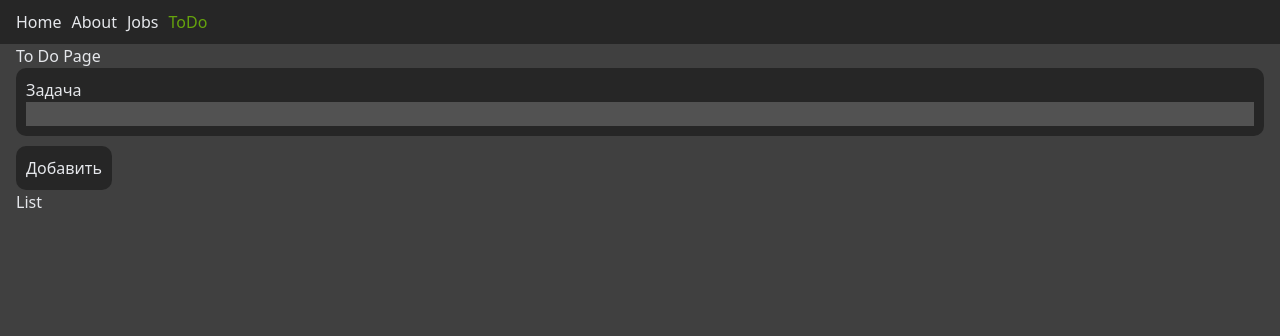
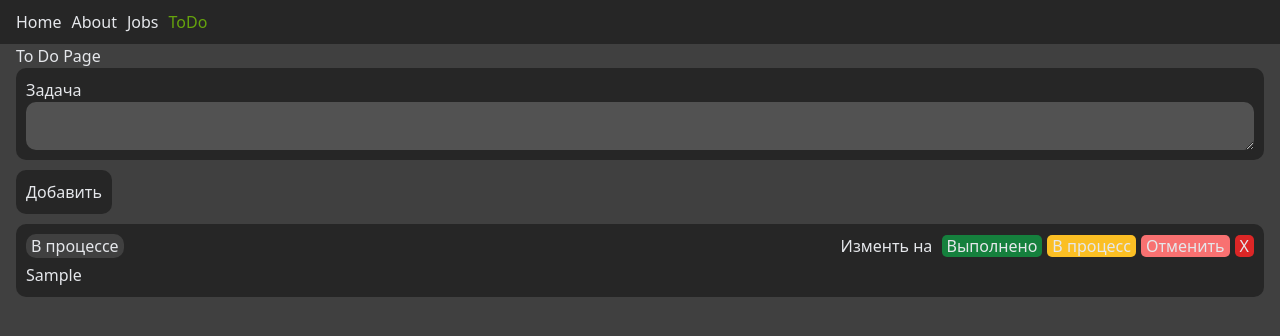
Before and after one commit to VladislavVB/vue-type, a Vue app: page /todo in a window 1280 px wide. Both pictures are taken after typing "Sample" into the empty fields and a click on the button "Добавить". Shown: the top 336 px of the page. Built offline with nearby package versions, Linux system fonts and the light colour scheme.

Commit message:
todo list complite

```diff
--- a/src/components/Jobs/JobList.vue
+++ b/src/components/Jobs/JobList.vue
@@ -1,6 +1,7 @@
 <script setup lang="ts">
 import { computed } from '@vue/reactivity'
 import { PropType } from 'vue'
+
 import Job from '../../types/Jobs/Job'
 import OrderTerm from '../../types/Jobs/OrderTearm'
 
--- a/src/components/ToDo/FormToDo.vue
+++ b/src/components/ToDo/FormToDo.vue
@@ -1,5 +1,5 @@
 <script setup lang="ts">
-import { reactive } from 'vue'
+import { reactive, ref } from 'vue'
 import TaskInterface from '../../types/ToDo/Task'
 
 const emits = defineEmits(['addTask'])
@@ -11,21 +11,21 @@ const task = reactive<TaskInterface>({
 })
 
 const sendTask = () => {
-  emits('addTask', task)
+  emits('addTask', Object.assign({}, task))
   task.id = Date.now()
   task.title = ''
 }
-// const emitAddTask = () => {
-//   emits('addTask', )
-
-// }
-
 </script>
 <template>
   <form class="form" @submit.prevent="sendTask">
     <div class="input-group rounded-sm bg-neutral-800">
       <label>Задача</label>
-      <input class="bg-neutral-600" type="text" v-model="task.title" />
+      <textarea
+        required
+        class="bg-neutral-600"
+        type="text"
+        v-model="task.title"
+      />
     </div>
     <button class="bg-neutral-800" type="submit">Добавить</button>
   </form>
@@ -39,6 +39,9 @@ const sendTask = () => {
   border-radius: 10px !important;
   margin-bottom: 10px;
 }
+.input-group textarea {
+  border-radius: 10px;
+}
 .form button {
   border-radius: 10px;
   padding: 10px;
--- /dev/null
+++ b/src/components/ToDo/ItemToDo.vue
@@ -0,0 +1,69 @@
+<script setup lang="ts">
+import { PropType } from 'vue'
+import TaskStatus from '../../types/ToDo/TaskStatus'
+
+import TaskInterface from '../../types/ToDo/Task'
+
+const props = defineProps({
+  task: {
+    required: true,
+    type: Object as PropType<TaskInterface>,
+  },
+})
+
+const emits = defineEmits(['changeStatus', 'deliteTask'])
+
+const changeStatus = (ststus: TaskStatus) => {
+  emits('changeStatus', props.task, ststus)
+}
+const deliteTask = () => {
+  emits('deliteTask', props.task)
+}
+</script>
+<template>
+  <div class="card-task bg-neutral-800">
+    <div class="header">
+      <div class="status bg-neutral-700">{{ props.task.ststus }}</div>
+      <div class="buttons">
+        Изменть на
+        <span @click.stop="changeStatus('Выполнено')" class="bg-green-700"
+          >Выполнено</span
+        >
+        <span @click.stop="changeStatus('В процессе')" class="bg-amber-400"
+          >В процесс</span
+        >
+        <span @click.stop="changeStatus('Отменена')" class="bg-red-400"
+          >Отменить</span
+        >
+        <span @click.stop="deliteTask" class="bg-red-600">X</span>
+      </div>
+    </div>
+    <div class="text">{{ props.task.title }}</div>
+  </div>
+</template>
+
+<style>
+.card-task {
+  padding: 10px;
+  border-radius: 10px;
+  margin-top: 10px;
+}
+.card-task .status {
+  padding-left: 5px;
+  padding-right: 5px;
+  margin-bottom: 5px;
+  border-radius: 10px;
+  width: fit-content;
+}
+.card-task .header {
+  display: flex;
+  justify-content: space-between;
+}
+.card-task .buttons span {
+  margin-left: 5px;
+  padding-left: 5px;
+  padding-right: 5px;
+  border-radius: 5px;
+  cursor: pointer;
+}
+</style>
--- a/src/components/ToDo/ListToDo.vue
+++ b/src/components/ToDo/ListToDo.vue
@@ -1,6 +1,41 @@
-<script setup lang="ts"></script>
+<script setup lang="ts">
+import { PropType } from 'vue'
+
+import TaskInterface from '../../types/ToDo/Task'
+import statusTask from '../../types/ToDo/TaskStatus'
+
+import ItemToDoVue from './ItemToDo.vue'
+
+const props = defineProps({
+  tasks: {
+    required: true,
+    type: Array as PropType<TaskInterface[]>,
+  },
+})
+
+const emits = defineEmits(['changeStatus', 'deliteTask'])
+
+const changeStatus = (item: TaskInterface, status: statusTask) => {
+  emits('changeStatus', item, status)
+}
+const deliteTask = (item: TaskInterface) => {
+  emits('deliteTask', item)
+}
+</script>
 <template>
-  <div>
-    <h1>List</h1>
+  <div class="list-todo">
+    <ItemToDoVue
+      @change-status="changeStatus"
+      @delite-task="deliteTask"
+      v-for="task in props.tasks"
+      :key="task.id"
+      :task="task"
+    />
   </div>
 </template>
+
+<style>
+.list-todo {
+  padding-bottom: 10px;
+}
+</style>
--- a/src/types/ToDo/Task.ts
+++ b/src/types/ToDo/Task.ts
@@ -1,8 +1,8 @@
-type ststusTask = 'Выполнено' | 'В процессе' | 'Отменена'
+import statusTask from './TaskStatus'
 
 interface TaskInterface {
   id: number
   title: string
-  ststus: ststusTask
+  ststus: statusTask
 }
 export default TaskInterface
--- /dev/null
+++ b/src/types/ToDo/TaskStatus.ts
@@ -0,0 +1,2 @@
+type statusTask = 'Выполнено' | 'В процессе' | 'Отменена'
+export default statusTask
--- a/src/views/ToDo.vue
+++ b/src/views/ToDo.vue
@@ -2,13 +2,22 @@
 import { ref } from 'vue'
 
 import TaskInterface from '../types/ToDo/Task'
+import statusTask from '../types/ToDo/TaskStatus'
 
 import FormToDoVue from '../components/ToDo/FormToDo.vue'
 import ListToDoVue from '../components/ToDo/ListToDo.vue'
 
 const addTask = (task: TaskInterface) => {
-  console.log(task)
-  // tasksArray.push(task)
+  tasksArray.value.push(task)
+}
+
+const changeStatus = (item: TaskInterface, status: statusTask) => {
+  const indeTask = tasksArray.value.findIndex(i => i.id === item.id)
+  tasksArray.value[indeTask].ststus = status
+}
+
+const deliteTask = (item: TaskInterface) => {
+  tasksArray.value = tasksArray.value.filter((i) => i.id !== item.id)
 }
 
 const tasksArray = ref<TaskInterface[]>([])
@@ -17,6 +26,10 @@ const tasksArray = ref<TaskInterface[]>([])
   <div class="page">
     <h1>To Do Page</h1>
     <FormToDoVue @addTask="addTask" />
-    <ListToDoVue />
+    <ListToDoVue
+      @deliteTask="deliteTask"
+      @changeStatus="changeStatus"
+      :tasks="tasksArray"
+    />
   </div>
 </template>
```
